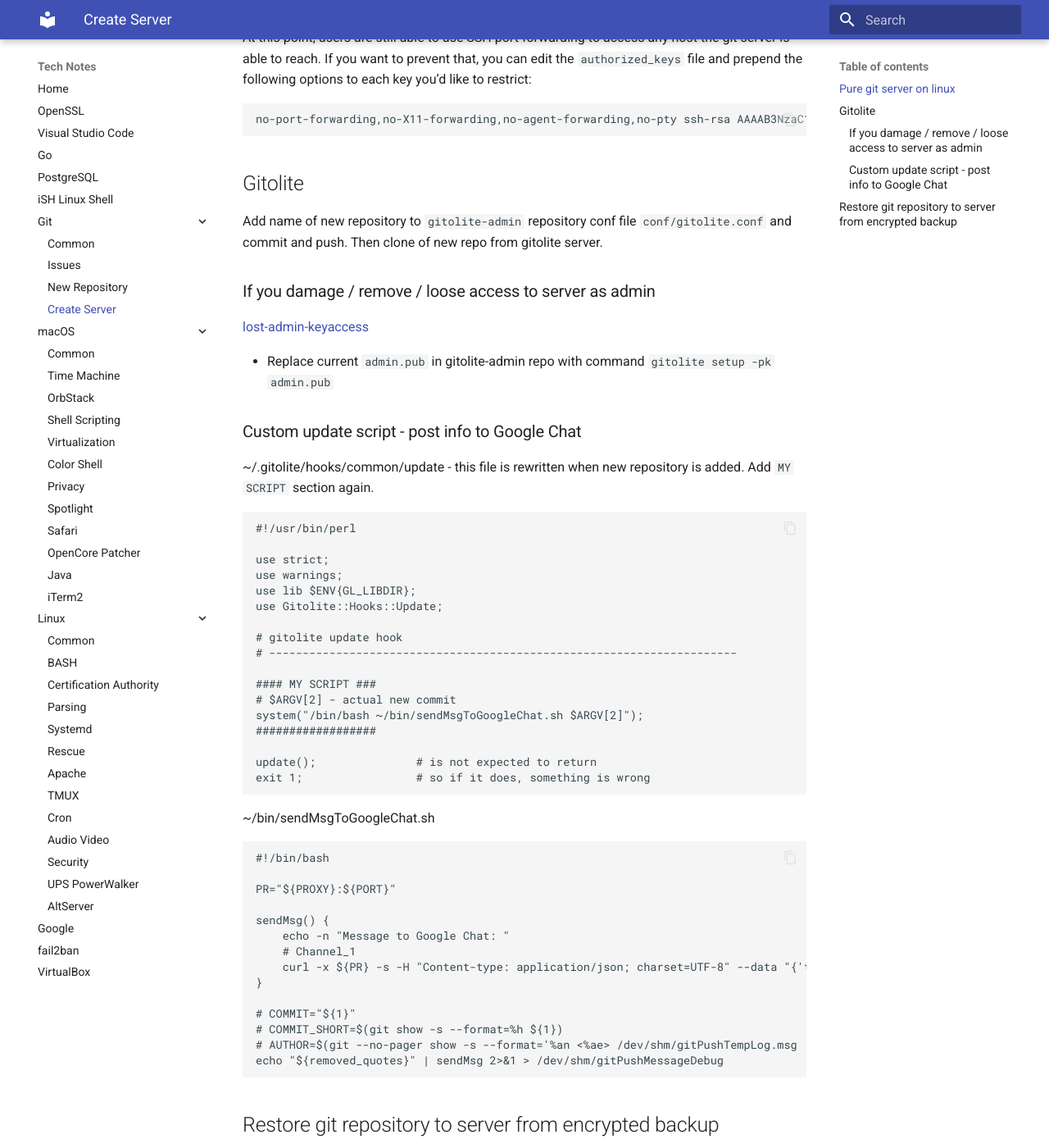
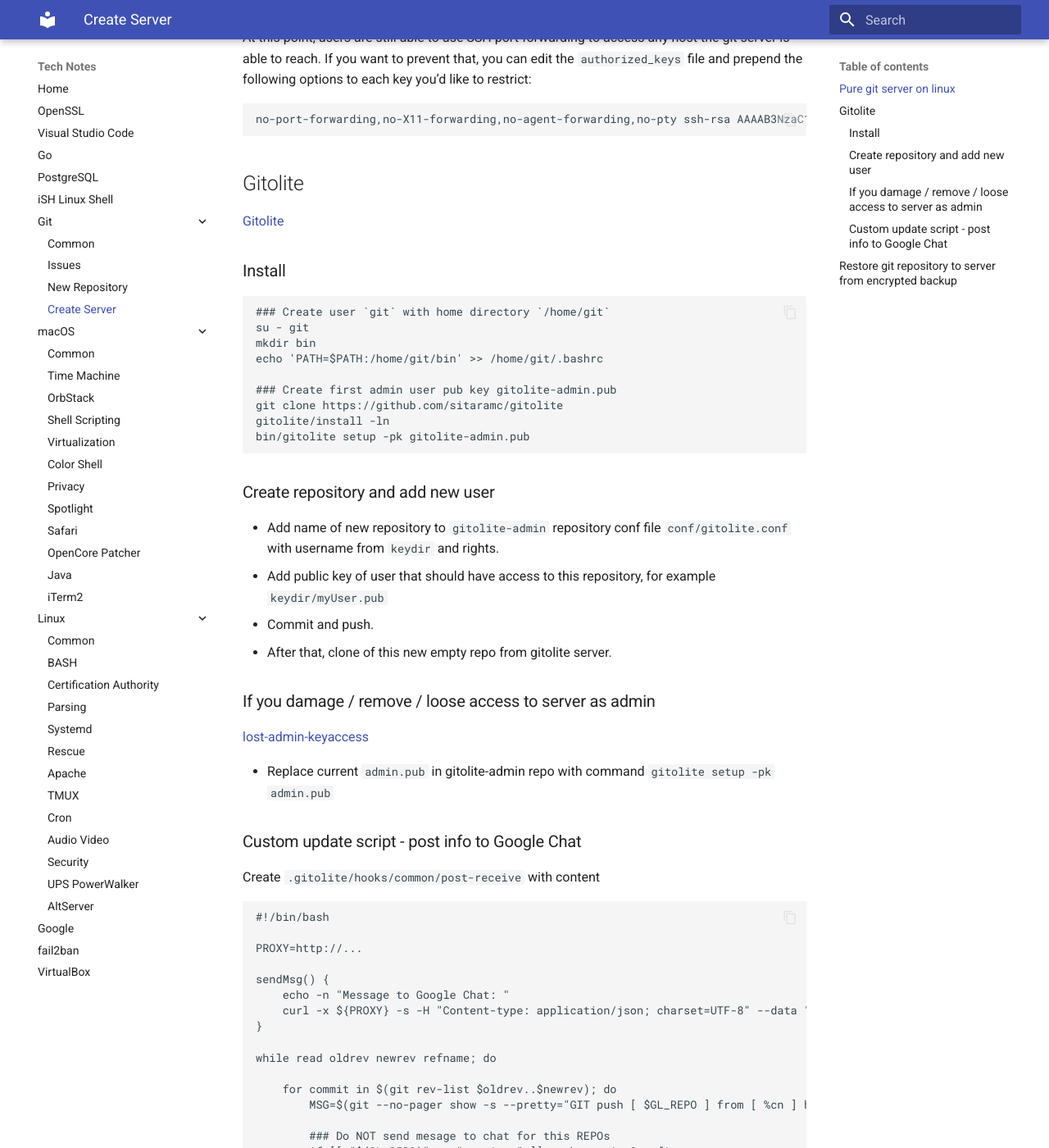
Before and after one commit to jorycz/technotes, an MkDocs documentation site: the page built from docs/Git/Git-CreateServer.md, in a window 1280 px wide and 1400 px high, scrolled down 545 px. Shown: the whole window at 82% size. Built offline with MkDocs 1.6.1 and Material for MkDocs 9.7.7, drawn with Linux system fonts in a browser that asks for light colours; some of the changed text lies outside the part shown.

Commit message:
Gitolite description updated, push hook improved.

```diff
--- a/docs/Git/Git-CreateServer.md
+++ b/docs/Git/Git-CreateServer.md
@@ -24,7 +24,26 @@
 
 ## Gitolite
 
-Add name of new repository to `gitolite-admin` repository conf file `conf/gitolite.conf` and commit and push. Then clone of new repo from gitolite server.
+[Gitolite](https://gitolite.com/)
+
+### Install
+
+    ### Create user `git` with home directory `/home/git`
+    su - git
+    mkdir bin
+    echo 'PATH=$PATH:/home/git/bin' >> /home/git/.bashrc
+
+    ### Create first admin user pub key gitolite-admin.pub
+    git clone https://github.com/sitaramc/gitolite
+    gitolite/install -ln
+    bin/gitolite setup -pk gitolite-admin.pub
+
+### Create repository and add new user
+
+* Add name of new repository to `gitolite-admin` repository conf file `conf/gitolite.conf` with username from `keydir` and rights.
+* Add public key of user that should have access to this repository, for example `keydir/myUser.pub`
+* Commit and push.
+* After that, clone of this new empty repo from gitolite server.
 
 ### If you damage / remove / loose access to server as admin
 
@@ -34,55 +53,37 @@
 
 ### Custom update script - post info to Google Chat
 
-~/.gitolite/hooks/common/update - this file is rewritten when new repository is added. Add `MY SCRIPT` section again.
-
-    #!/usr/bin/perl
-
-    use strict;
-    use warnings;
-    use lib $ENV{GL_LIBDIR};
-    use Gitolite::Hooks::Update;
-
-    # gitolite update hook
-    # ----------------------------------------------------------------------
-
-    #### MY SCRIPT ###
-    # $ARGV[2] - actual new commit
-    system("/bin/bash ~/bin/sendMsgToGoogleChat.sh $ARGV[2]");
-    ##################
-
-    update();               # is not expected to return
-    exit 1;                 # so if it does, something is wrong
-
-~/bin/sendMsgToGoogleChat.sh
+Create `.gitolite/hooks/common/post-receive` with content
 
     #!/bin/bash
 
-    PR="${PROXY}:${PORT}"
+    PROXY=http://...
 
     sendMsg() {
         echo -n "Message to Google Chat: "
-        # Channel_1
-        curl -x ${PR} -s -H "Content-type: application/json; charset=UTF-8" --data "{'text':'$(</dev/stdin)'}" "https://chat.googleapis.com/v1/spaces/AAAAspZSqTM/messages?key=AIzaSyDdI...&token=CnjcBE...%3D" | jq '.text'
+        curl -x ${PROXY} -s -H "Content-type: application/json; charset=UTF-8" --data "{'text':'$(</dev/stdin)'}" "https://chat.googleapis.com/v1/spaces/SomeSpaceID/messages?key=someGoogleChatSpaceKey..." | jq '.text'
     }
 
-    # COMMIT="${1}"
-    # COMMIT_SHORT=$(git show -s --format=%h ${1})
-    # AUTHOR=$(git --no-pager show -s --format='%an <%ae>' ${COMMIT})
-    # COMMENT=$(git show -s --format=%B ${COMMIT})
+    while read oldrev newrev refname; do
 
-    MSG=$(git --no-pager show -s --pretty="\`NEW PUSH to GIT [ $GL_REPO ] from [ %cn ] hash [ %h ]\`\n\`%s\`" -C ${1})
+        for commit in $(git rev-list $oldrev..$newrev); do
+            MSG=$(git --no-pager show -s --pretty="GIT push [ $GL_REPO ] from [ %cn ] hash [ %h ]%n%s" "$commit")
 
-    ### Do NOT send mesage to chat for this REPO
-    if [ "${GL_REPO}x" == "private-repo-name1" ] ; then exit 0 ; fi
+            ### Do NOT send mesage to chat for this REPOs
+            if [[ "${GL_REPO}" =~ "testing-" ]] ; then exit 0 ; fi
 
-    ### Do NOT send mesage to chat for CRL auto update
-    if echo "${MSG}" | grep 'CRL Updater' ; then exit 0 ; fi
+            ### SEND NOTIFICATION:
+            removed_quotes="${MSG//\'/}"   ### This char ' is issue. Message with this char never arrives.
+            echo "${removed_quotes}" | sendMsg 2>&1 > /dev/shm/gitPushMessageDebug
+        done
 
-    ### SEND NOTIFICATION:
-    removed_quotes="${MSG//\'/}"   # single quote ' in string is issue, notification does not work then
-    # echo "${removed_quotes} ||| ${1}" > /dev/shm/gitPushTempLog.msg
-    echo "${removed_quotes}" | sendMsg 2>&1 > /dev/shm/gitPushMessageDebug
+    done
+
+Run
+
+    cd /home/git && bin/gitolite setup
+
+to update already existing repositories. New ones will be created with link to this hook automatically.
 
 ## Restore git repository to server from encrypted backup
 
```
